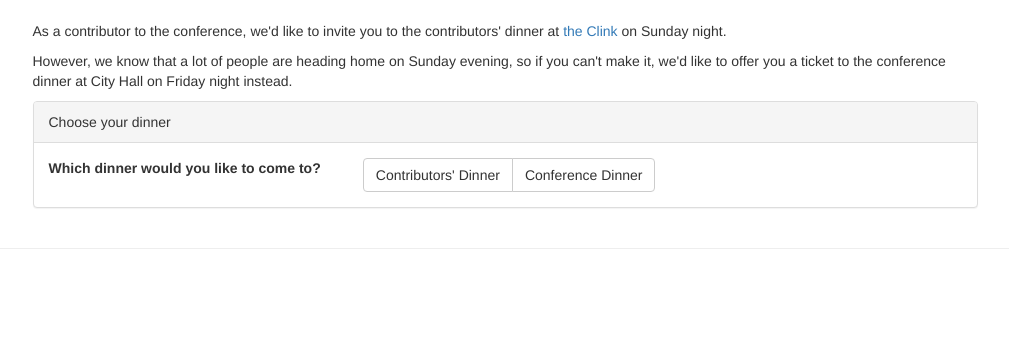
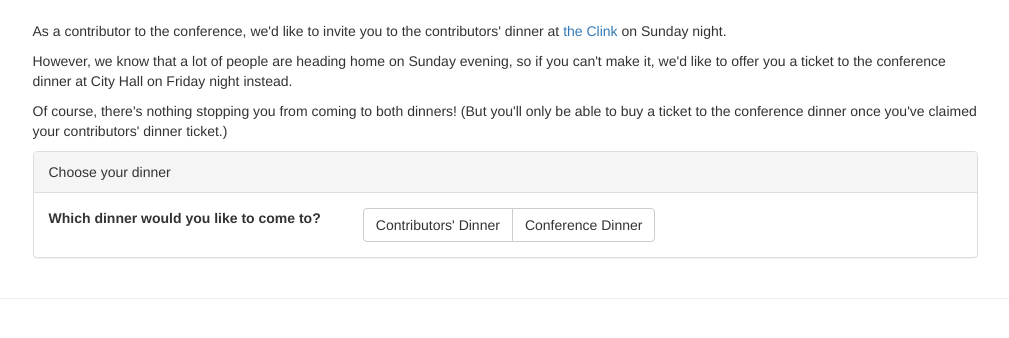
Before and after one commit to PyconUK/ironcage, a Django app: page /dinners/contributors-dinner/ in a window 1280 px wide. Shown: the part 51-389 px from the top of the page, without its empty margins (135-1144 px from the left). Run offline with Django 3.2, Linux system fonts and the light colour scheme; a user stored in the database is signed in; tables that the repository leaves empty hold one stand-in row (values such as "Sample post"); some libraries are stand-ins or nearby versions.

Commit message:
Clarify contributors' dinner instructions

```diff
--- a/dinners/templates/dinners/contributors_dinner_unbooked.html
+++ b/dinners/templates/dinners/contributors_dinner_unbooked.html
@@ -8,6 +8,10 @@
 
 <p>
   However, we know that a lot of people are heading home on Sunday evening, so if you can't make it, we'd like to offer you a ticket to the conference dinner at City Hall on Friday night instead.
+</p>
+
+<p>
+  Of course, there's nothing stopping you from coming to both dinners!  (But you'll only be able to buy a ticket to the conference dinner once you've claimed your contributors' dinner ticket.)
 </p>
 {% elif contributors_dinner_seats_left %}
 <p>
```
